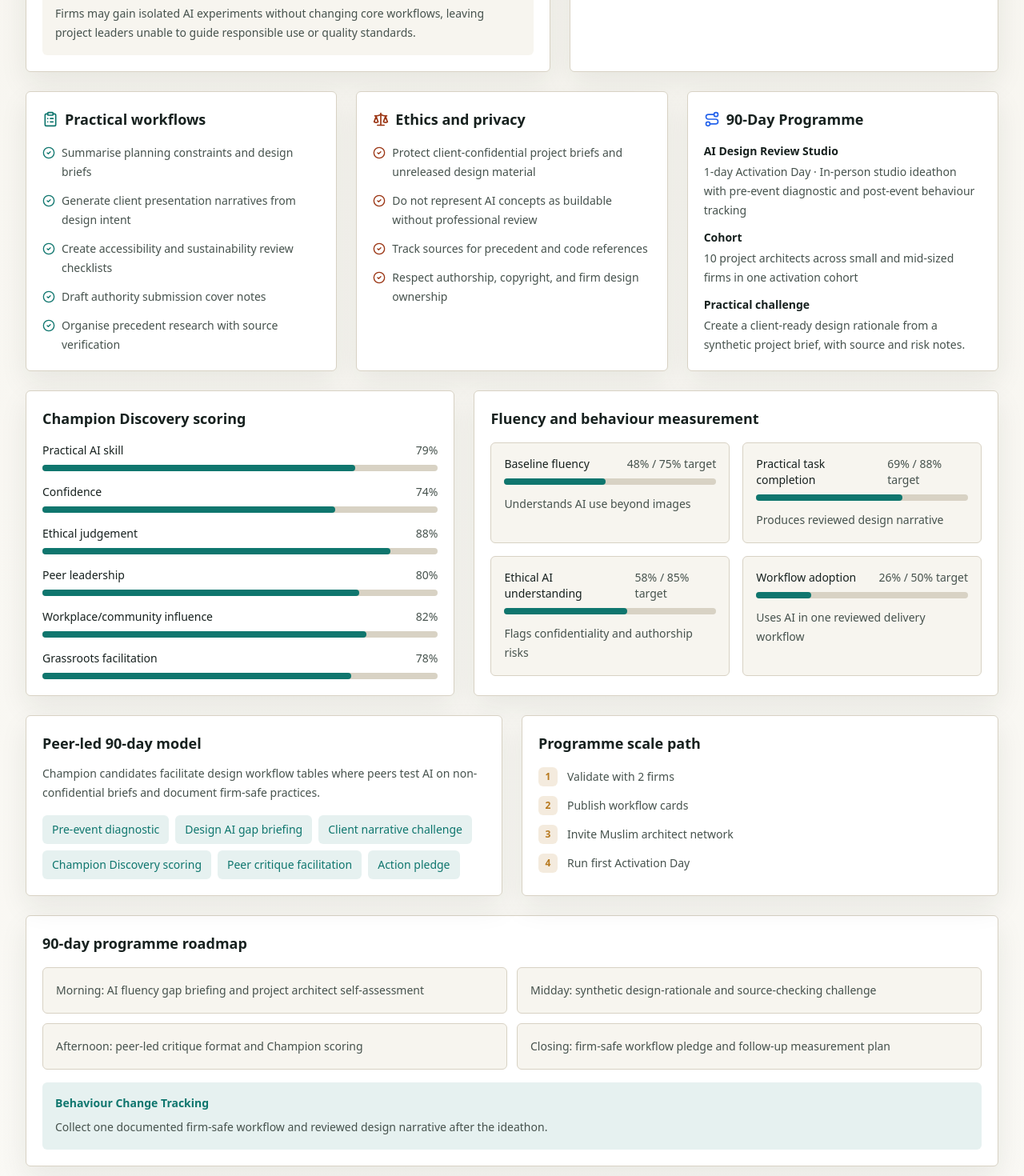
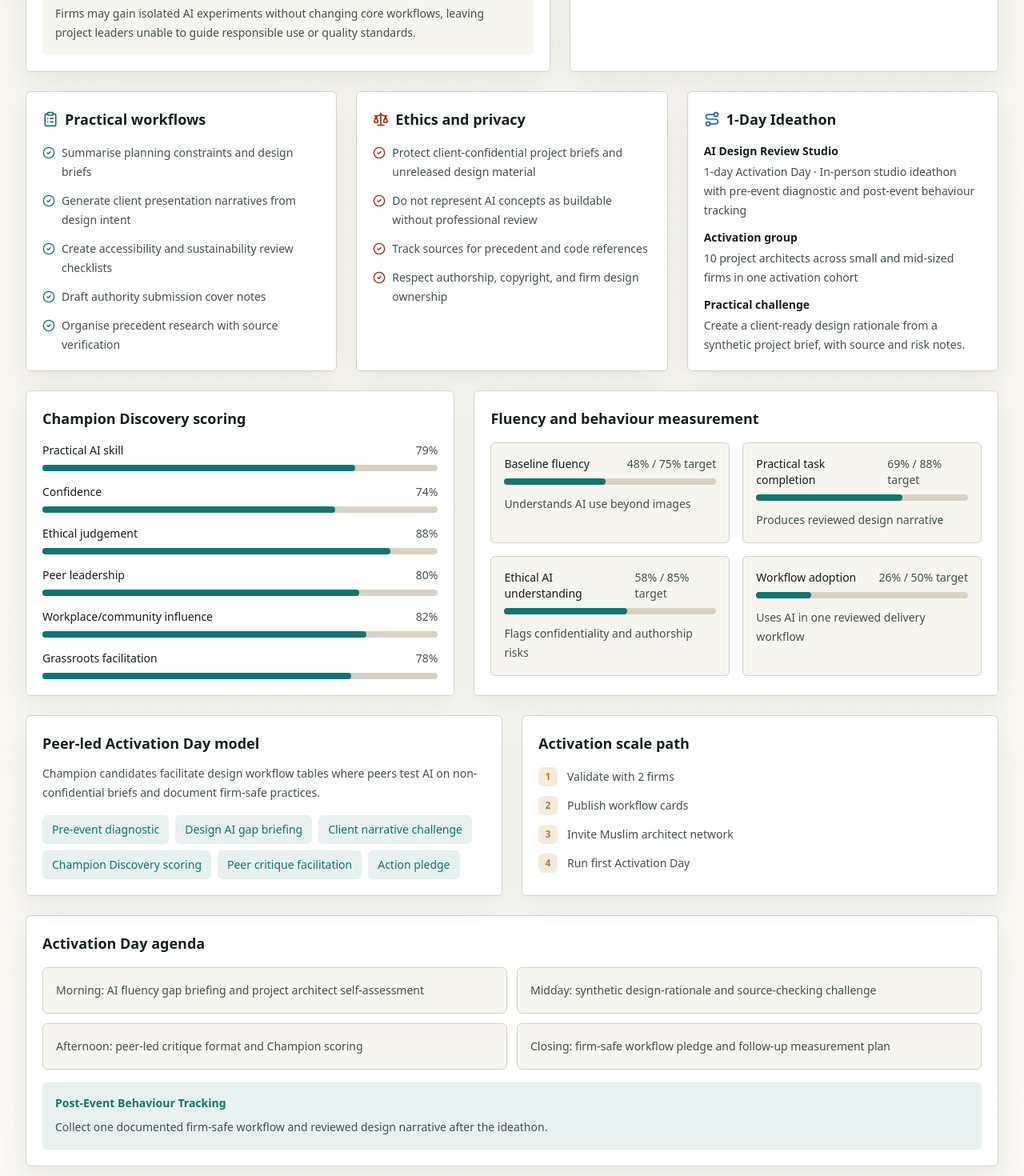
Before and after one commit to dansyar/AMP, a Next.js app: page /blueprints/architecture in a window 1280 px wide. Shown: the part 560-2030 px from the top of the page at 80% size. Built offline with nearby package versions, Linux system fonts and the light colour scheme.

Commit message:
Restore one-day blueprint details

```diff
--- a/components/BlueprintDetail.tsx
+++ b/components/BlueprintDetail.tsx
@@ -98,7 +98,7 @@ export function BlueprintDetail({ blueprint }: BlueprintDetailProps) {
         <section className="rounded-md border border-line bg-white p-5 shadow-panel">
           <div className="flex items-center gap-2">
             <Route className="h-5 w-5 text-sky" aria-hidden="true" />
-            <h2 className="text-lg font-semibold text-ink">90-Day Programme</h2>
+            <h2 className="text-lg font-semibold text-ink">1-Day Ideathon</h2>
           </div>
           <dl className="mt-4 space-y-3 text-sm">
             <div>
@@ -106,7 +106,7 @@ export function BlueprintDetail({ blueprint }: BlueprintDetailProps) {
               <dd className="mt-1 leading-6 text-slate">{blueprint.pilot.duration} · {blueprint.pilot.format}</dd>
             </div>
             <div>
-              <dt className="font-semibold text-ink">Cohort</dt>
+              <dt className="font-semibold text-ink">Activation group</dt>
               <dd className="mt-1 leading-6 text-slate">{blueprint.pilot.cohort}</dd>
             </div>
             <div>
@@ -142,7 +142,7 @@ export function BlueprintDetail({ blueprint }: BlueprintDetailProps) {
 
       <div className="mt-6 grid gap-6 lg:grid-cols-2">
         <section className="rounded-md border border-line bg-white p-5 shadow-panel">
-          <h2 className="text-lg font-semibold text-ink">Peer-led 90-day model</h2>
+          <h2 className="text-lg font-semibold text-ink">Peer-led Activation Day model</h2>
           <p className="mt-3 text-sm leading-6 text-slate">{blueprint.pilot.peerLedModel}</p>
           <div className="mt-4 flex flex-wrap gap-2">
             {blueprint.pilot.modules.map((module) => (
@@ -154,7 +154,7 @@ export function BlueprintDetail({ blueprint }: BlueprintDetailProps) {
         </section>
 
         <section className="rounded-md border border-line bg-white p-5 shadow-panel">
-          <h2 className="text-lg font-semibold text-ink">Programme scale path</h2>
+          <h2 className="text-lg font-semibold text-ink">Activation scale path</h2>
           <ol className="mt-4 space-y-3 text-sm leading-6 text-slate">
             {blueprint.pilot.scalePath.map((step, index) => (
               <li key={step} className="flex gap-3">
@@ -169,7 +169,7 @@ export function BlueprintDetail({ blueprint }: BlueprintDetailProps) {
       </div>
 
       <section className="mt-6 rounded-md border border-line bg-white p-5 shadow-panel">
-        <h2 className="text-lg font-semibold text-ink">90-day programme roadmap</h2>
+        <h2 className="text-lg font-semibold text-ink">Activation Day agenda</h2>
         <div className="mt-4 grid gap-3 md:grid-cols-2">
           {blueprint.pilot.activationDayAgenda.map((item) => (
             <div key={item} className="rounded-md border border-line bg-paper p-4">
@@ -178,13 +178,13 @@ export function BlueprintDetail({ blueprint }: BlueprintDetailProps) {
           ))}
         </div>
         <div className="mt-4 rounded-md bg-mint/10 p-4">
-          <p className="text-sm font-semibold text-mint">Behaviour Change Tracking</p>
+          <p className="text-sm font-semibold text-mint">Post-Event Behaviour Tracking</p>
           <p className="mt-2 text-sm leading-6 text-slate">{blueprint.pilot.followUpMeasurement}</p>
         </div>
       </section>
 
       <section className="mt-6 rounded-md border border-line bg-white p-5 shadow-panel">
-        <h2 className="text-lg font-semibold text-ink">Behaviour Change Tracking</h2>
+        <h2 className="text-lg font-semibold text-ink">Post-Event Behaviour Tracking</h2>
         <div className="mt-4 grid gap-4 md:grid-cols-2">
           {blueprint.behaviourEvidence.map((evidence) => (
             <div key={evidence.metric} className="rounded-md border border-line p-4">
```
